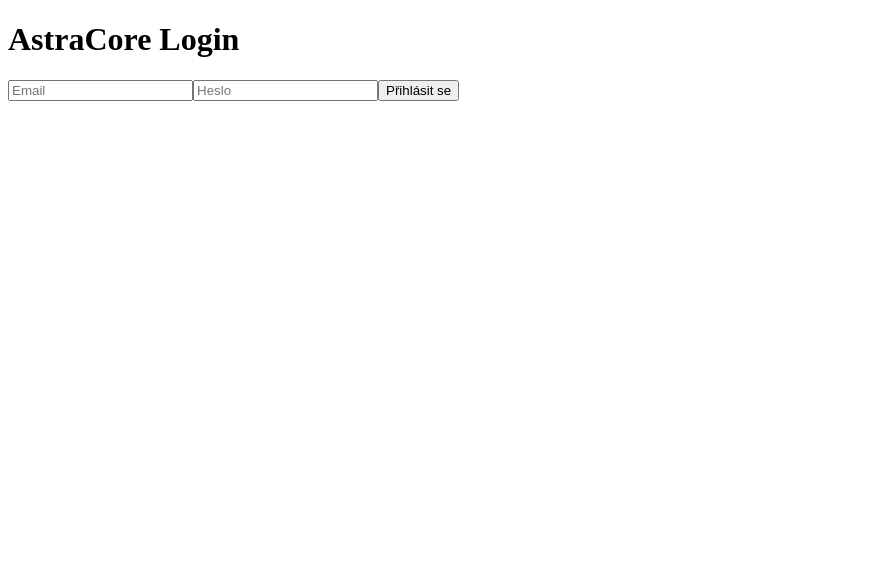
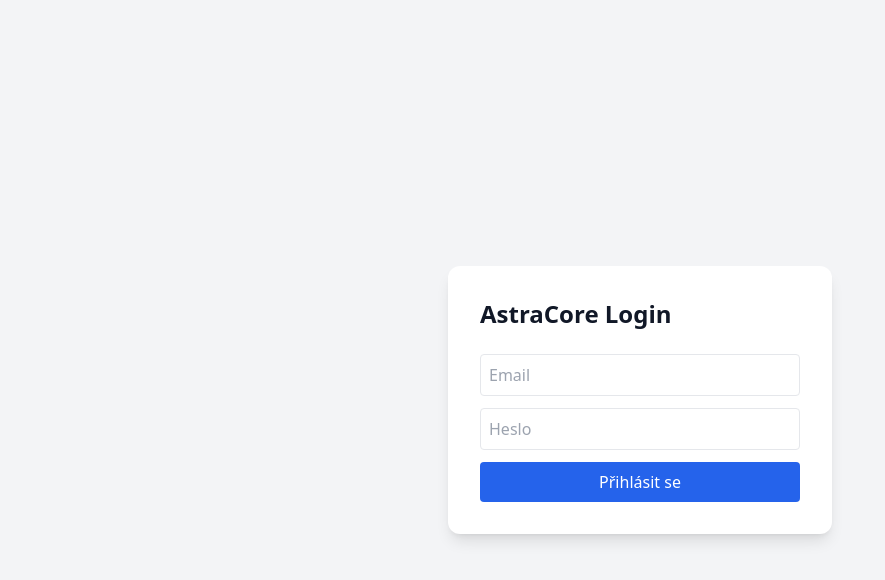
Before and after one commit to AstraCoreSolutions/AstraCore, a Next.js app: page / in a window 1280 px wide. Shown: the top 580 px of the page, without its empty margins (0-885 px from the left). Built offline with nearby package versions, Linux system fonts and the light colour scheme; no server answers.

Commit message:
Create layout.tsx

```diff
--- /dev/null
+++ b/app/layout.tsx
@@ -0,0 +1,15 @@
+import "./globals.css"
+import { ReactNode } from "react"
+
+export const metadata = {
+  title: "AstraCore App",
+  description: "Interní aplikace AstraCore",
+}
+
+export default function RootLayout({ children }: { children: ReactNode }) {
+  return (
+    <html lang="cs">
+      <body className="bg-gray-50 text-gray-900">{children}</body>
+    </html>
+  )
+}
```
